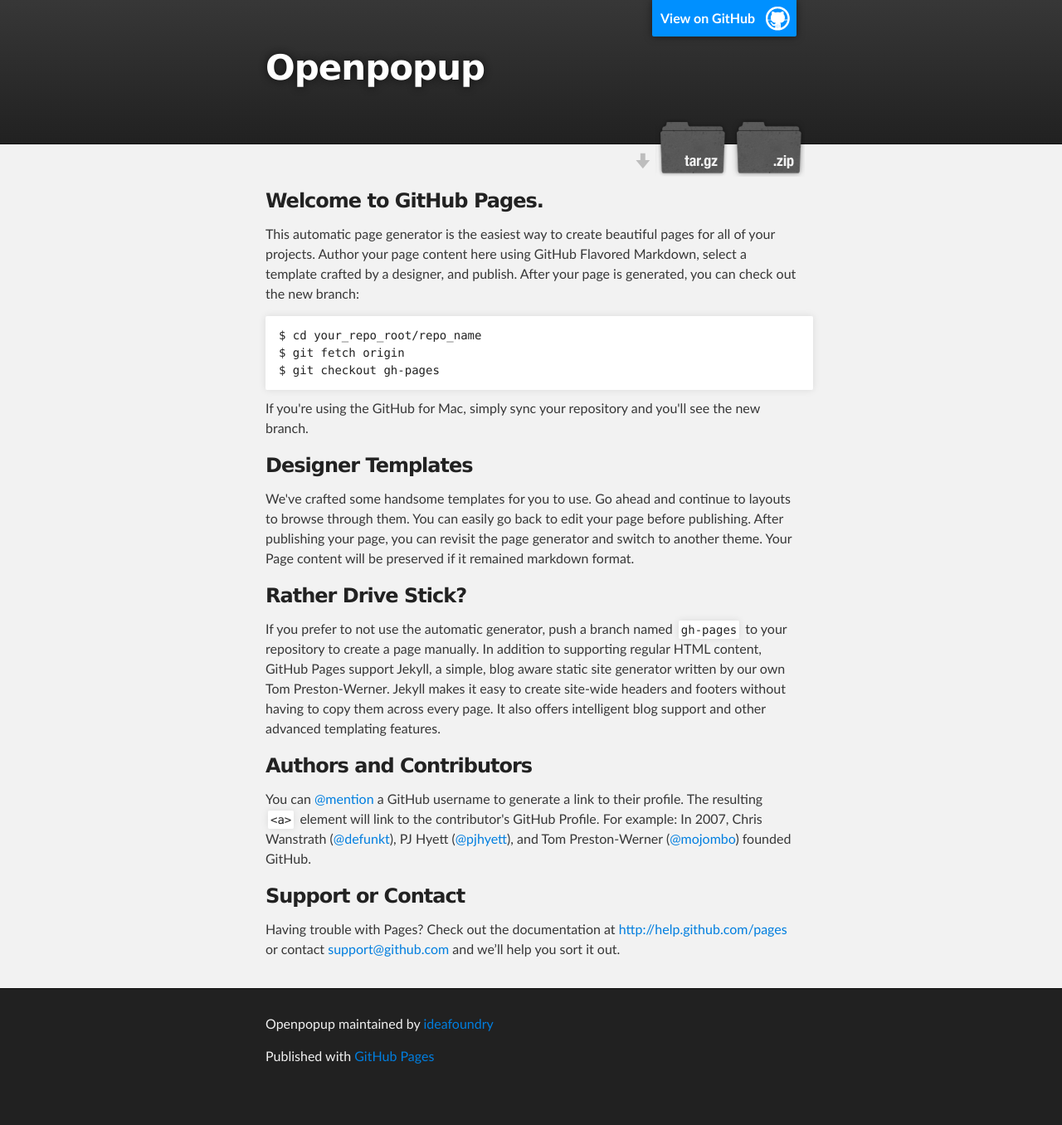
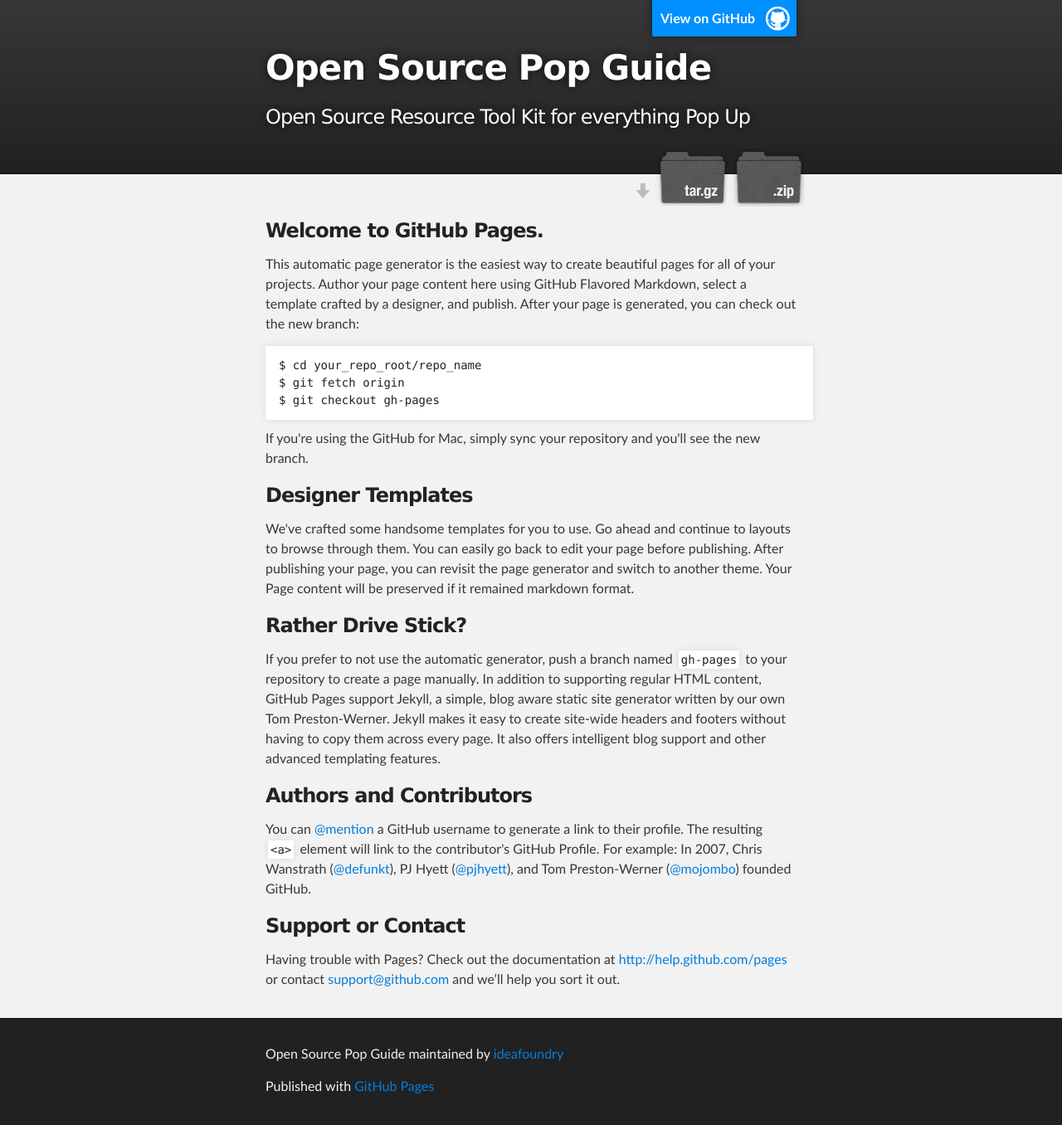
Before and after one commit to ideafoundry-zz/openpopup, a plain HTML site: page index.html in a window 1280 px wide. Shown: the whole page at 83% size. Before the commit the page ends 1320 px from the top, so only its background shows below. Drawn offline with Linux system fonts and the light colour scheme.

```diff
--- a/index.html
+++ b/index.html
@@ -4,11 +4,11 @@
   <head>
     <meta charset='utf-8' />
     <meta http-equiv="X-UA-Compatible" content="chrome=1" />
-    <meta name="description" content="Openpopup : " />
+    <meta name="description" content="Open Source Pop Guide  : Open Source Resource Tool Kit for everything Pop Up" />
 
     <link rel="stylesheet" type="text/css" media="screen" href="stylesheets/stylesheet.css">
 
-    <title>Openpopup</title>
+    <title>Open Source Pop Guide </title>
   </head>
 
   <body>
@@ -18,8 +18,8 @@
         <header class="inner">
           <a id="forkme_banner" href="https://github.com/ideafoundry/openpopup">View on GitHub</a>
 
-          <h1 id="project_title">Openpopup</h1>
-          <h2 id="project_tagline"></h2>
+          <h1 id="project_title">Open Source Pop Guide </h1>
+          <h2 id="project_tagline">Open Source Resource Tool Kit for everything Pop Up</h2>
 
             <section id="downloads">
               <a class="zip_download_link" href="https://github.com/ideafoundry/openpopup/zipball/master">Download this project as a .zip file</a>
@@ -68,7 +68,7 @@
     <!-- FOOTER  -->
     <div id="footer_wrap" class="outer">
       <footer class="inner">
-        <p class="copyright">Openpopup maintained by <a href="https://github.com/ideafoundry">ideafoundry</a></p>
+        <p class="copyright">Open Source Pop Guide  maintained by <a href="https://github.com/ideafoundry">ideafoundry</a></p>
         <p>Published with <a href="http://pages.github.com">GitHub Pages</a></p>
       </footer>
     </div>
```
Also changed, not shown: params.json (+1 -1 lines).
